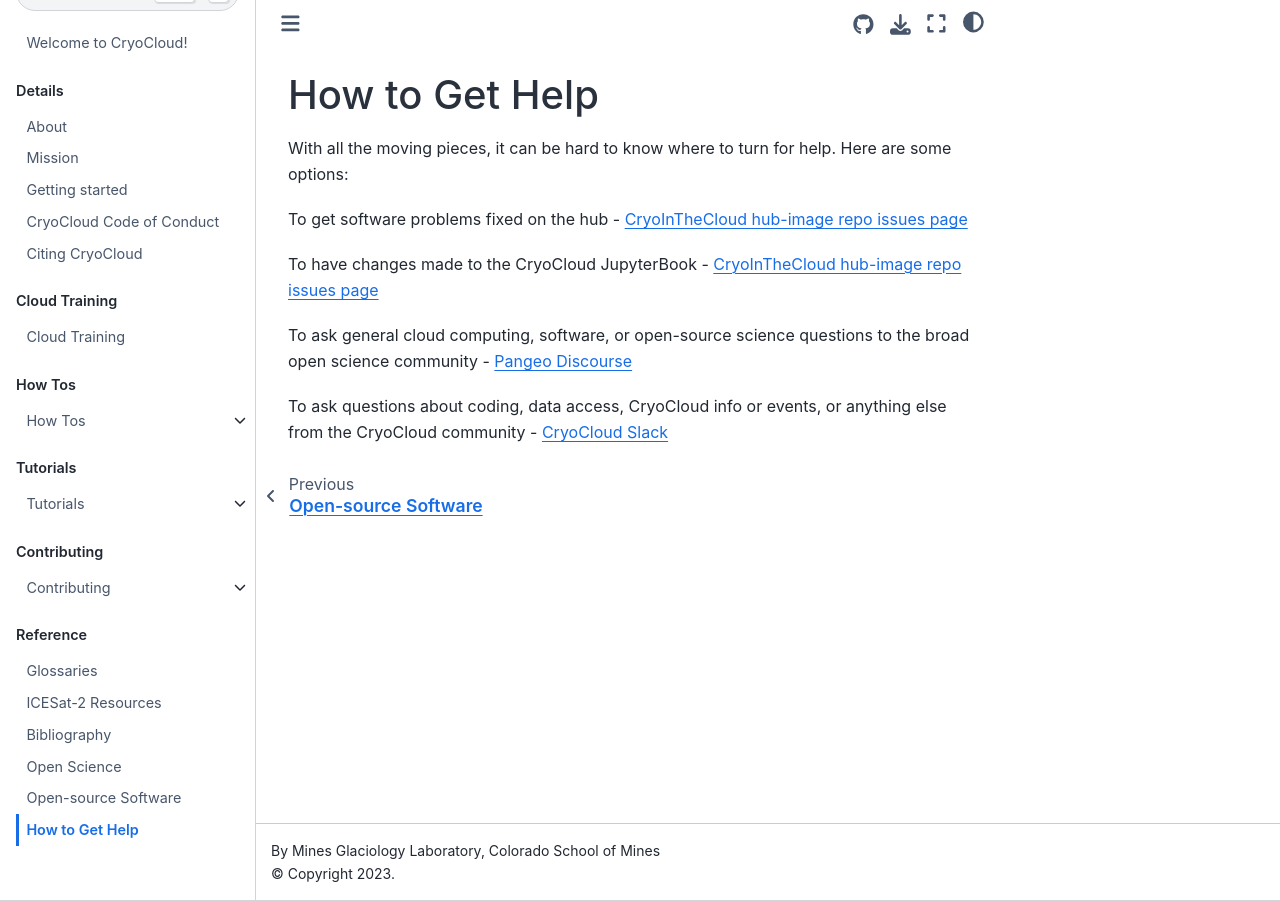
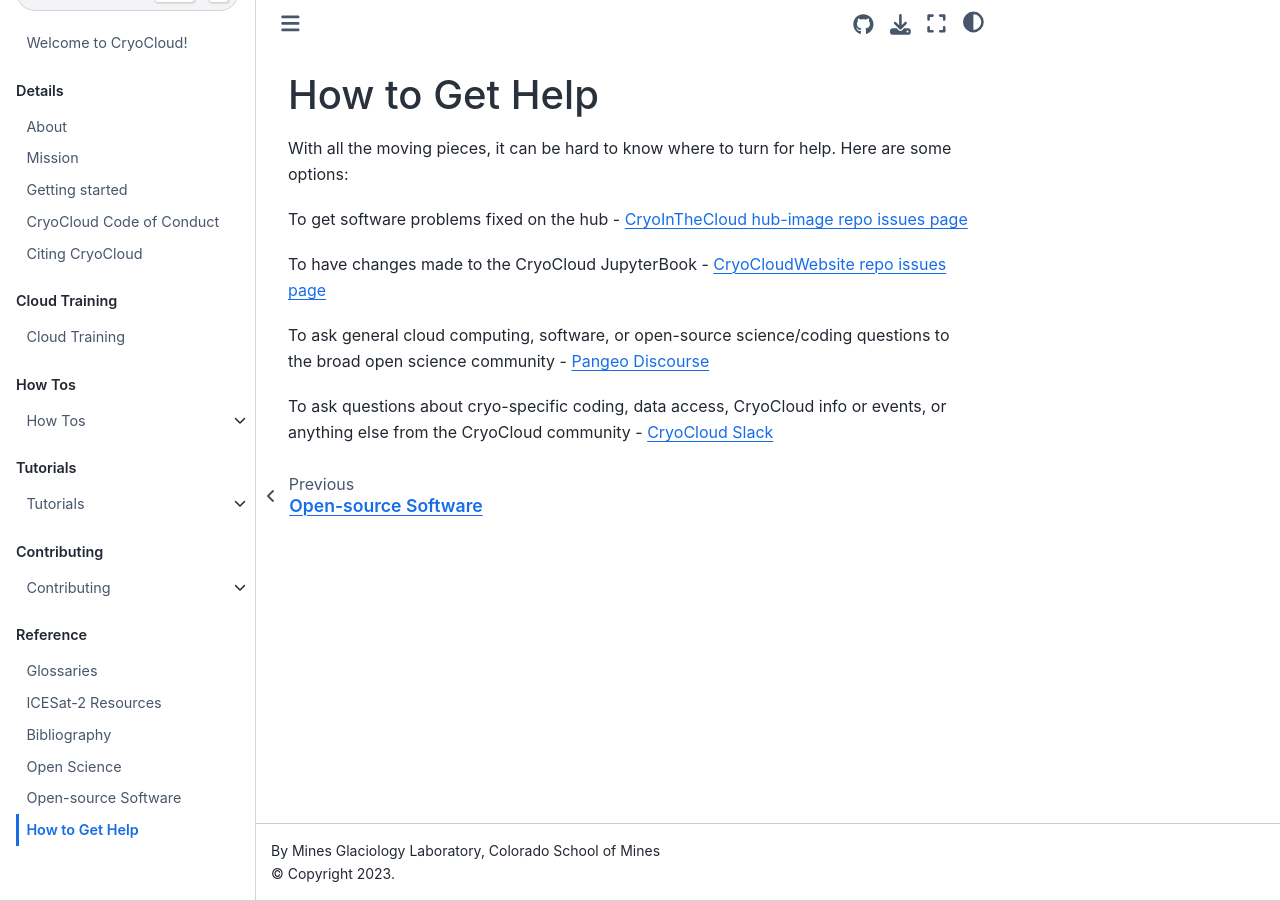
Before and after one commit to CryoInTheCloud/CryoCloudWebsite, a Jupyter Book: the page built from book/reference/questions.md, in a window 1280 px wide. Built offline with Jupyter Book 1.0.4 settings and Sphinx 7.4.7 and the Sphinx Book theme 1.1.4, drawn with Linux system fonts in a browser that asks for light colours; pages that are not in the unit, such as notebooks, are missing from menus.

Commit message:
Help fixes

```diff
--- a/book/reference/questions.md
+++ b/book/reference/questions.md
@@ -4,8 +4,8 @@ With all the moving pieces, it can be hard to know where to turn for help. Here
 
 To get software problems fixed on the hub - [CryoInTheCloud hub-image repo issues page](https://github.com/CryoInTheCloud/hub-image/issues)
 
-To have changes made to the CryoCloud JupyterBook - [CryoInTheCloud hub-image repo issues page](https://github.com/CryoInTheCloud/CryoCloudWebsite/issues)
+To have changes made to the CryoCloud JupyterBook - [CryoCloudWebsite repo issues page](https://github.com/CryoInTheCloud/CryoCloudWebsite/issues)
 
-To ask general cloud computing, software, or open-source science questions to the broad open science community - [Pangeo Discourse](https://discourse.pangeo.io/c/science/icesat-2/16)
+To ask general cloud computing, software, or open-source science/coding questions to the broad open science community - [Pangeo Discourse](https://discourse.pangeo.io/c/science/icesat-2/16)
 
-To ask questions about coding, data access, CryoCloud info or events, or anything else from the CryoCloud community - [CryoCloud Slack](http://cryospherecloud.slack.com)
+To ask questions about cryo-specific coding, data access, CryoCloud info or events, or anything else from the CryoCloud community - [CryoCloud Slack](http://cryospherecloud.slack.com)
```
